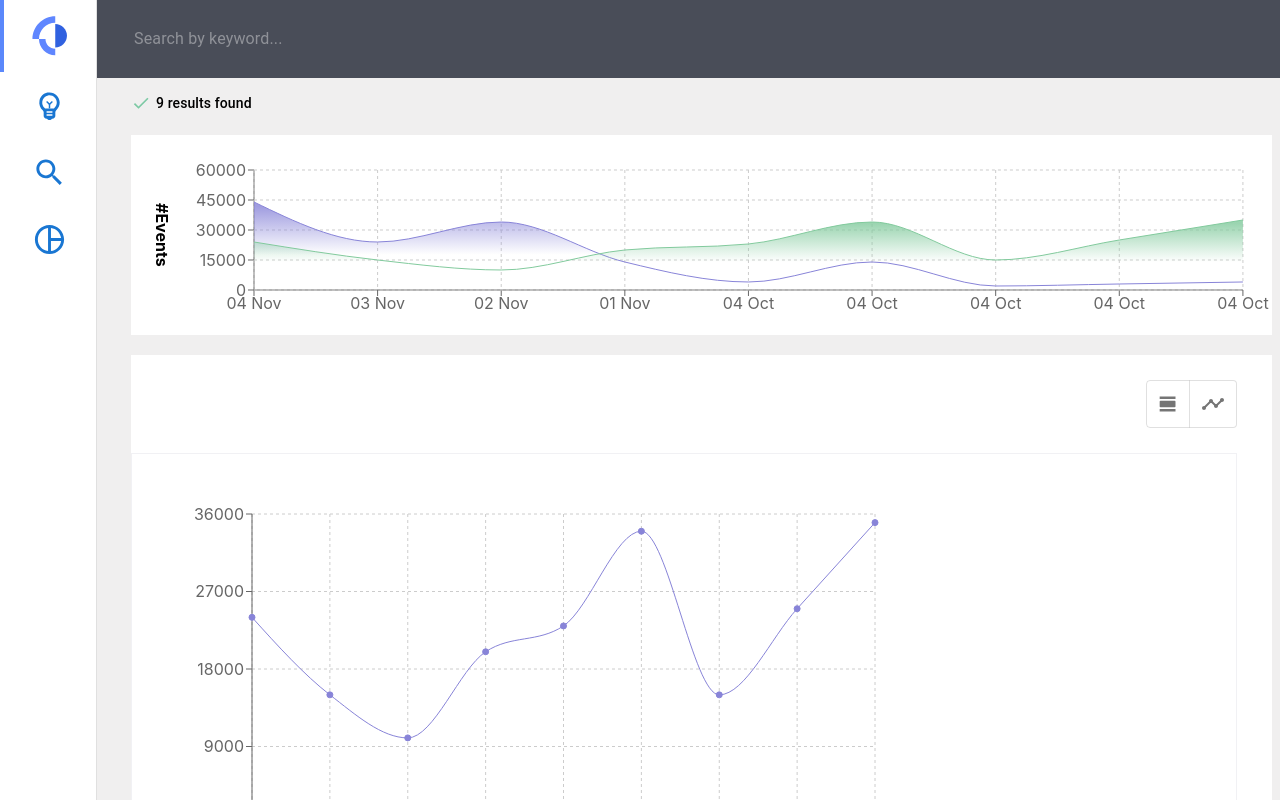
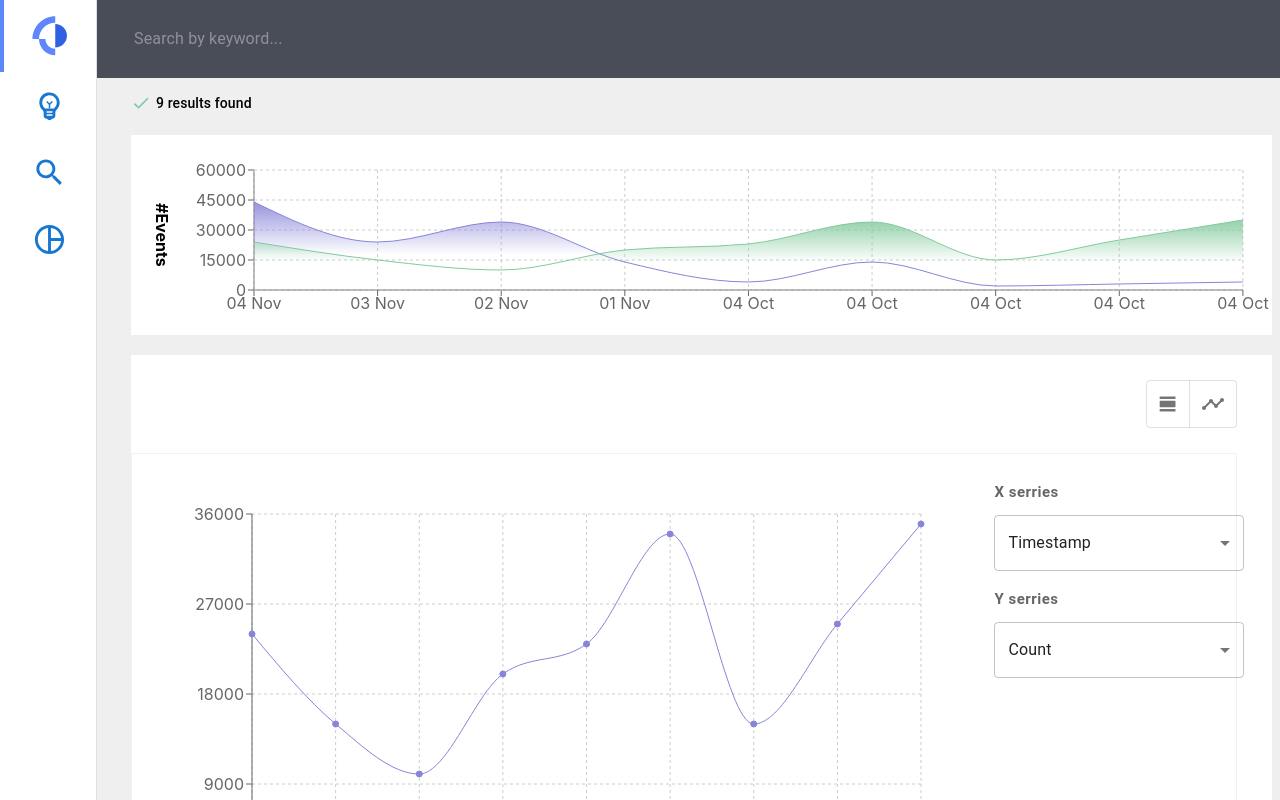
Before and after one commit to ibotchori/logmind, a React (Create React App) app: page / in a window 1280 px wide. Both pictures are taken after a click on the button 1168 px from the left and 403 px from the top of the page. Shown: the top 800 px of the page. Built offline with nearby package versions, Linux system fonts and the light colour scheme.

Commit message:
Add select elements on chart toggle

```diff
--- a/src/components/MainContent/Chart/Chart.js
+++ b/src/components/MainContent/Chart/Chart.js
@@ -1,6 +1,12 @@
-import React from "react";
+import React, { useState } from "react";
 import { useSelector } from "react-redux";
 import { Box } from "@mui/system";
+
+import FormControl from "@mui/material/FormControl";
+import FormHelperText from "@mui/material/FormHelperText";
+import MenuItem from "@mui/material/MenuItem";
+import Select from "@mui/material/Select";
+
 import {
   LineChart,
   Line,
@@ -15,9 +21,20 @@ const Chart = () => {
   /* Get data from redux */
   const data = useSelector((state) => state.getData.data);
 
+  // Select
+  const [xSerriesSelect, setXSerriesSelect] = useState("Timestamp");
+  const [ySerriesSelect, setYSerriesSelect] = useState("Count");
+
+  const handleChangeX = (event) => {
+    setXSerriesSelect(event.target.value);
+  };
+  const handleChangeY = (event) => {
+    setYSerriesSelect(event.target.value);
+  };
+
   return (
     <Box style={{ display: "flex" }}>
-      <ResponsiveContainer width="70%" height={400}>
+      <ResponsiveContainer width="80%" height={450}>
         <LineChart
           width={500}
           height={200}
@@ -42,6 +59,47 @@ const Chart = () => {
           />
         </LineChart>
       </ResponsiveContainer>
+      <Box style={{ maxWidth: 250, margin: "18px 0 0 35px " }}>
+        <FormControl sx={{ m: 1, width: 250 }}>
+          <FormHelperText
+            style={{
+              fontSize: "15px",
+              margin: "0 15px 10px 0",
+              fontWeight: "bold",
+            }}
+          >
+            X serries
+          </FormHelperText>
+          <Select
+            value={xSerriesSelect}
+            onChange={handleChangeX}
+            displayEmpty
+            inputProps={{ "aria-label": "Without label" }}
+          >
+            <MenuItem value="Timestamp">Timestamp</MenuItem>
+          </Select>
+        </FormControl>
+        <FormControl sx={{ m: 1, minWidth: 250 }}>
+          <FormHelperText
+            style={{
+              fontSize: "15px",
+              margin: "0 15px 10px 0",
+              fontWeight: "bold",
+            }}
+          >
+            Y serries
+          </FormHelperText>
+          <Select
+            value={ySerriesSelect}
+            onChange={handleChangeY}
+            displayEmpty
+            inputProps={{ "aria-label": "Without label" }}
+          >
+            <MenuItem value="Count">Count</MenuItem>
+            <MenuItem value="Severity">Severity</MenuItem>
+          </Select>
+        </FormControl>
+      </Box>
     </Box>
   );
 };
```
